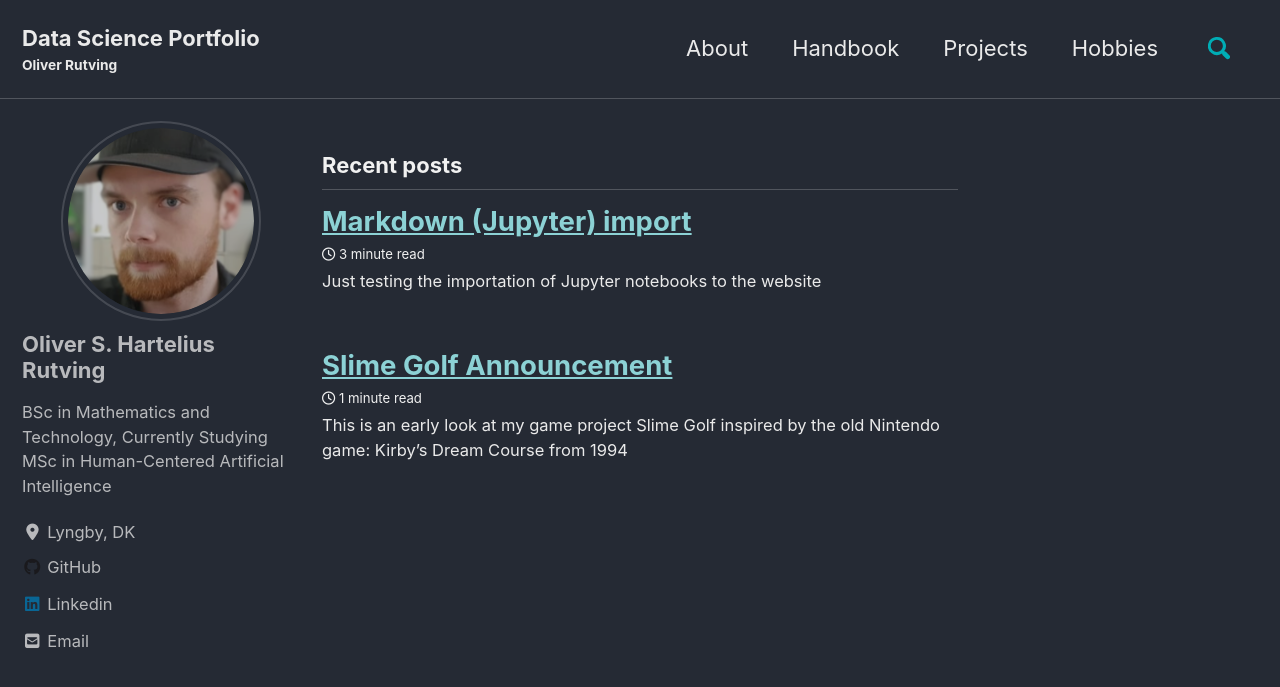
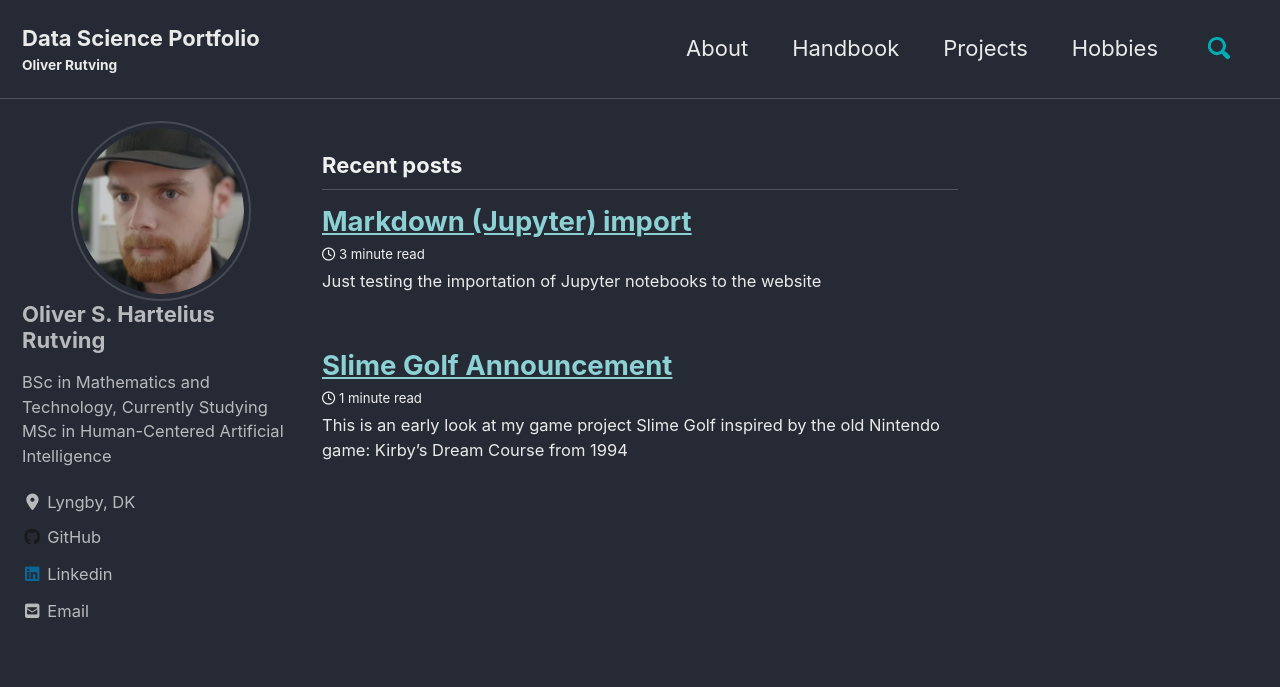
Before and after one commit to oliv2079/oliv2079.github.io, a Jekyll site: the page built from index.html, in a window 1280 px wide and 900 px high. Shown: the top 687 px of the window. Built offline with Jekyll 4.4.1, drawn with Linux system fonts in a browser that asks for light colours; cached includes are drawn as plain includes; nearby versions of some CDN libraries; the list of posts is cut into pages by our own code.

Commit message:
Update _sidebar.scss

```diff
--- a/_sass/minimal-mistakes/_sidebar.scss
+++ b/_sass/minimal-mistakes/_sidebar.scss
@@ -129,10 +129,10 @@
   }
 
   img {
-    max-width: 200px;
+    max-width: 180px;
     border-radius: 100%;
     margin: 0 auto;
-    left: -20px;
+    left: -50px;
 
     ///////////////////////
     display: block;
@@ -178,6 +178,7 @@
 .sidebar .author__name {
   font-family: $sans-serif;
   font-size: $type-size-5;
+  margin: 0 auto;
 }
 
 .author__bio {
```
